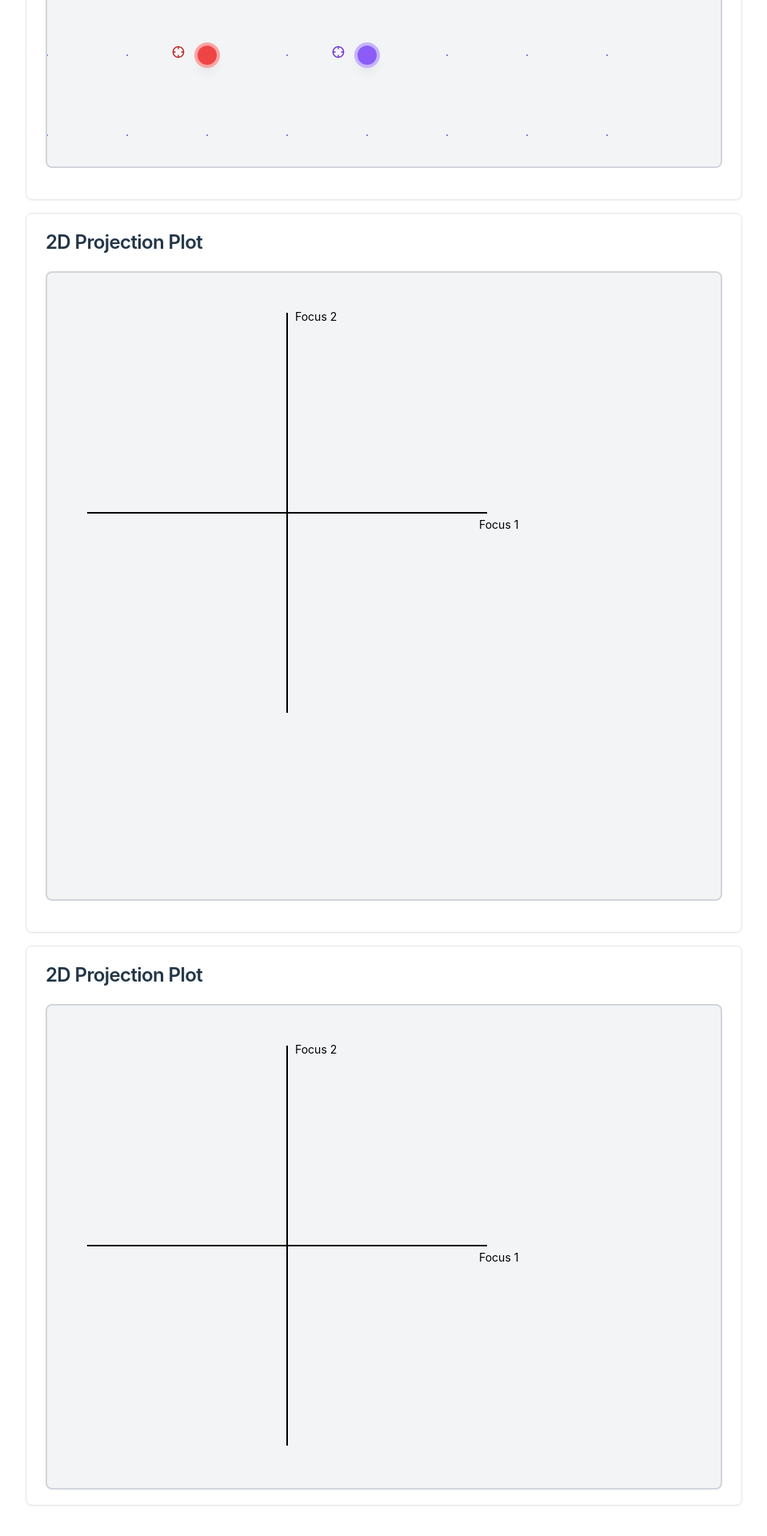
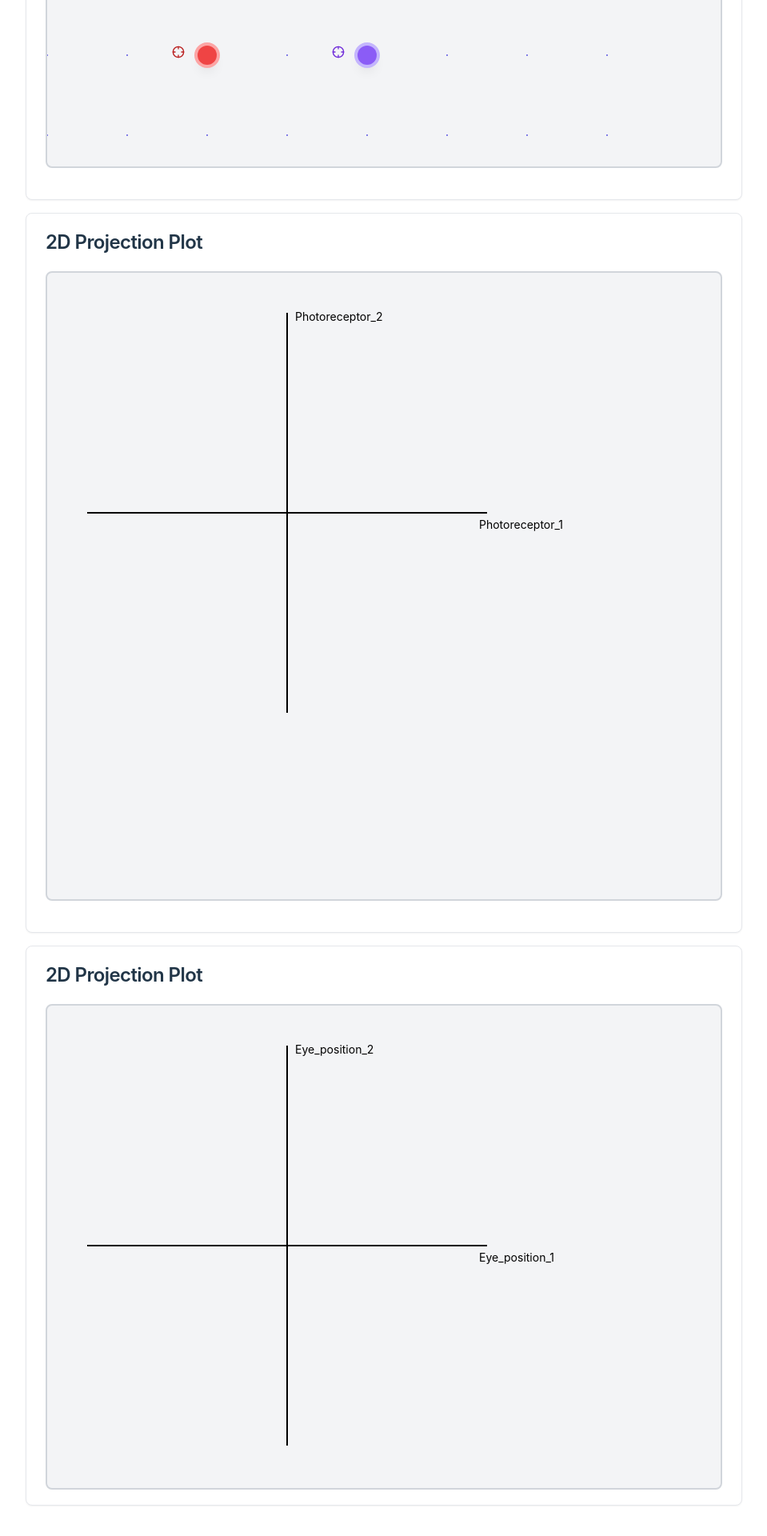
Before and after one commit to RubADuckDuck/VisualizationOfOcularRegularity, a React (Vite) app: page / in a window 1280 px wide. Shown: the part 666-2586 px from the top of the page at 80% size, without its empty margins (160-1119 px from the left). Built offline with nearby package versions, Linux system fonts and the light colour scheme.

Commit message:
Modified axis label

```diff
--- a/src/components/DualProjectionSystem.jsx
+++ b/src/components/DualProjectionSystem.jsx
@@ -632,8 +632,8 @@ const DualProjectionSystem = () => {
               <line x1="300" y1="50" x2="300" y2="550" stroke="black" strokeWidth="2" /> {/* Y-axis */}
 
               {/* Axis labels */}
-              <text x="540" y="320" className="text-sm">Focus 1</text>
-              <text x="310" y="60" className="text-sm">Focus 2</text>
+              <text x="540" y="320" className="text-sm">Photoreceptor_1</text>
+              <text x="310" y="60" className="text-sm">Photoreceptor_2</text>
 
               {/* Plot points */}
               {anchorPoint && points.map(point => {
@@ -722,8 +722,8 @@ const DualProjectionSystem = () => {
               <line x1="300" y1="50" x2="300" y2="550" stroke="black" strokeWidth="2" /> {/* Y-axis */}
 
               {/* Axis labels */}
-              <text x="540" y="320" className="text-sm">Focus 1</text>
-              <text x="310" y="60" className="text-sm">Focus 2</text>
+              <text x="540" y="320" className="text-sm">Eye_position_1</text>
+              <text x="310" y="60" className="text-sm">Eye_position_2</text>
 
               {/* Plot points */}
               {/* {anchorPoint && points.map(point => {
```
